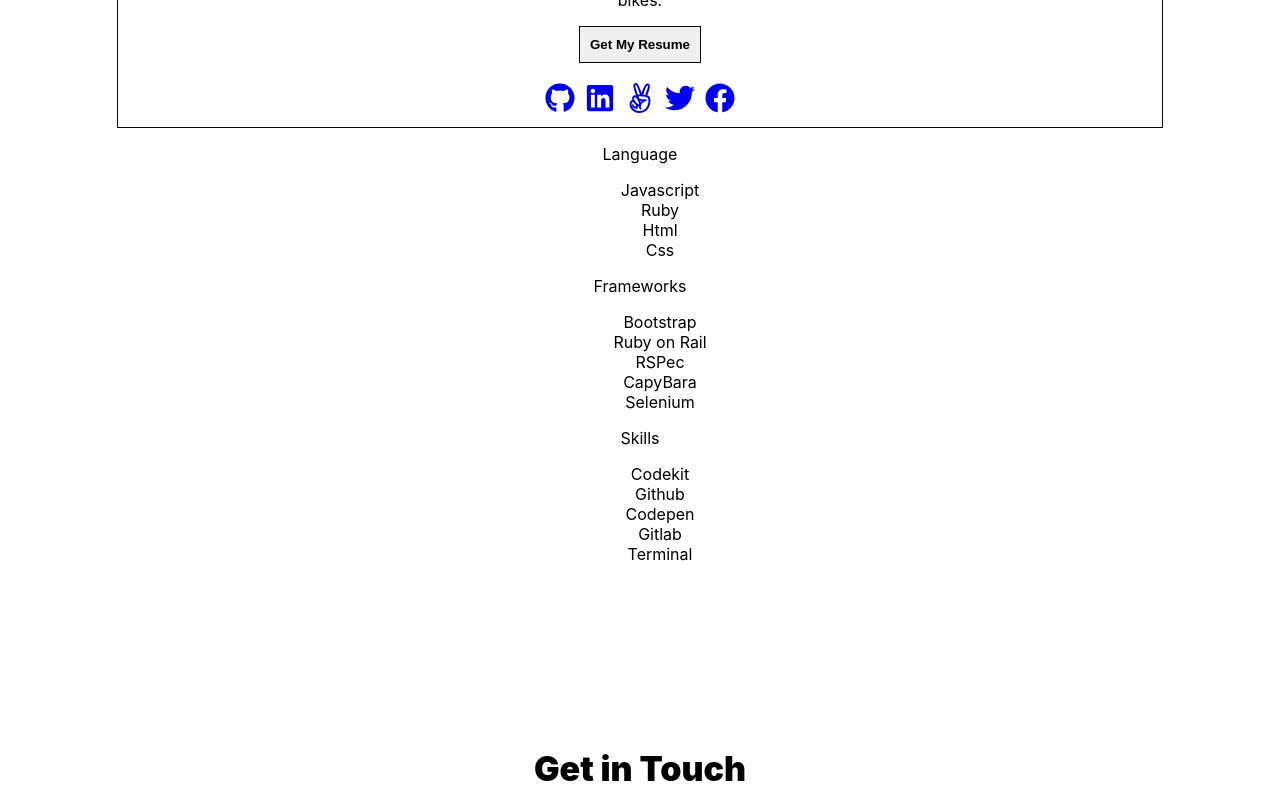
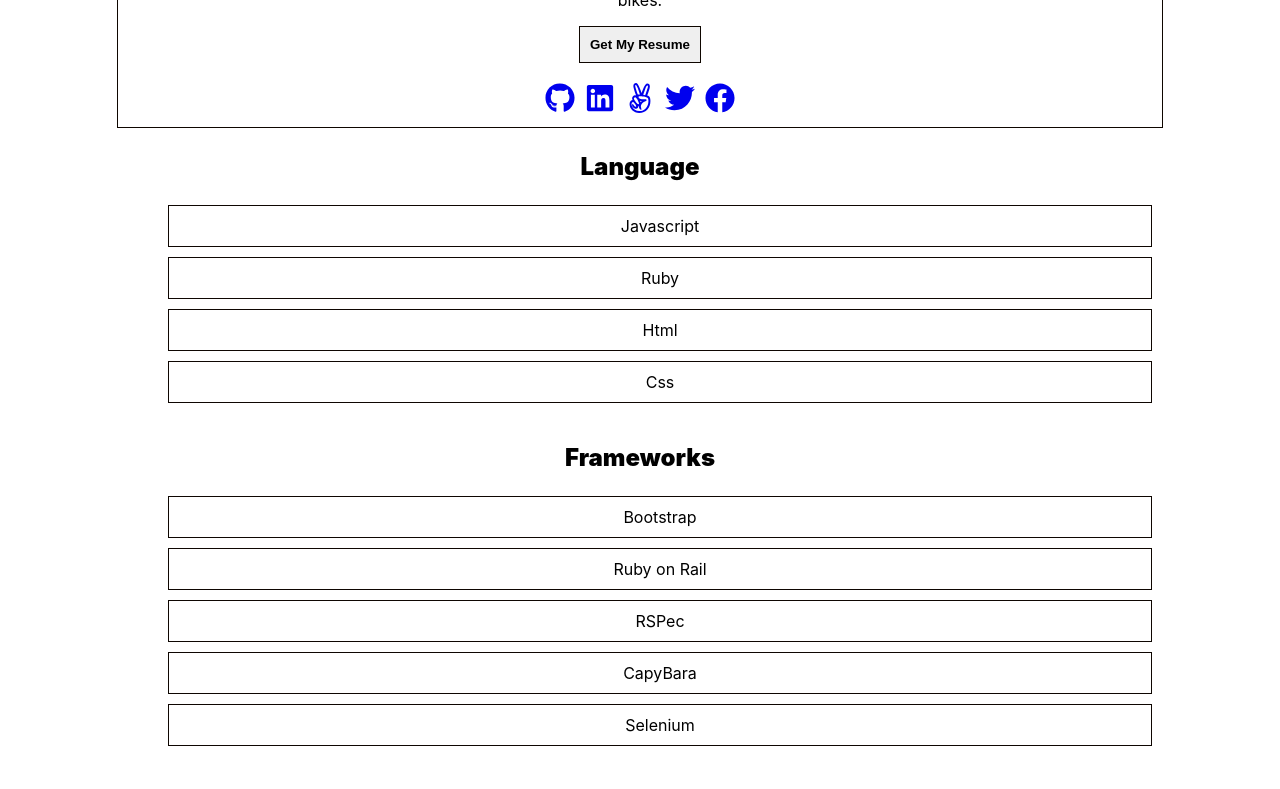
Before and after one commit to blase147/my_portfolio, a React (Create React App) app: page / in a window 1280 px wide. Shown: the part 5880-6669 px from the top of the page. Built offline with nearby package versions, Linux system fonts and the light colour scheme.

Commit message:
Add files

```diff
--- a/src/components/about-me/aboutMe.js
+++ b/src/components/about-me/aboutMe.js
@@ -46,9 +46,9 @@ const AboutMe = () => (
 
         <div className="skill-section">
 
-          <div className="skill-a">
+          <div className="skill-title">
             <p>Language</p>
-            <ul>
+            <ul className="d-list">
               <li>Javascript</li>
               <li>Ruby</li>
               <li>Html</li>
@@ -56,7 +56,7 @@ const AboutMe = () => (
             </ul>
           </div>
 
-          <div>
+          <div className="skill-title">
             <p>Frameworks</p>
             <ul>
               <li>Bootstrap</li>
@@ -67,7 +67,7 @@ const AboutMe = () => (
             </ul>
           </div>
 
-          <div>
+          <div className="skill-title">
             <p>Skills</p>
             <ul>
               <li>Codekit</li>
--- a/src/components/about-me/aboutMe.scss
+++ b/src/components/about-me/aboutMe.scss
@@ -26,11 +26,29 @@
       padding-left: 0;
       margin-top: 20px;
     }
+  }
 
-    .skill-section {
-        display: flex;
-        flex-direction: column;
-        margin-bottom: 100px;
+  .skill-section {
+    display: flex;
+    flex-direction: column;
+    margin-bottom: 100px;
+    margin: auto;
+    width: 80%;
+
+    .skill-title p {
+      font-size: 24px;
+      font-weight: 900;
+    }
+
+    ul {
+      display: flex;
+      flex-direction: column;
+      gap: 10px;
+    }
+
+    li {
+      padding: 10px;
+      border: solid 1px rgb(14, 6, 1);
     }
   }
 }
```
